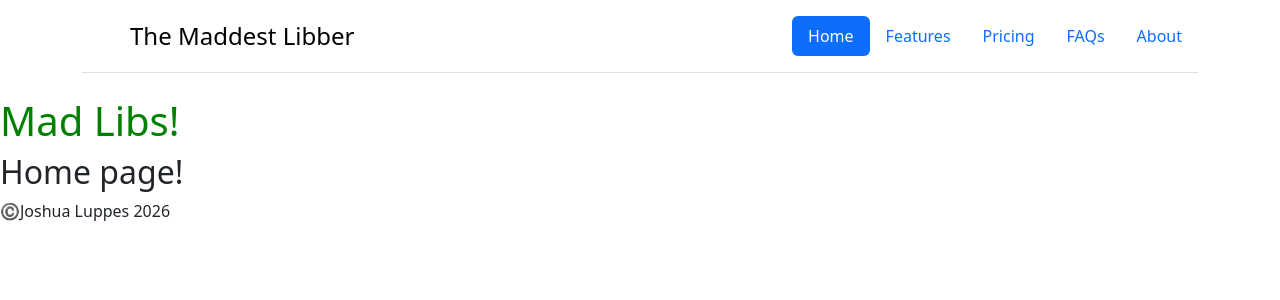
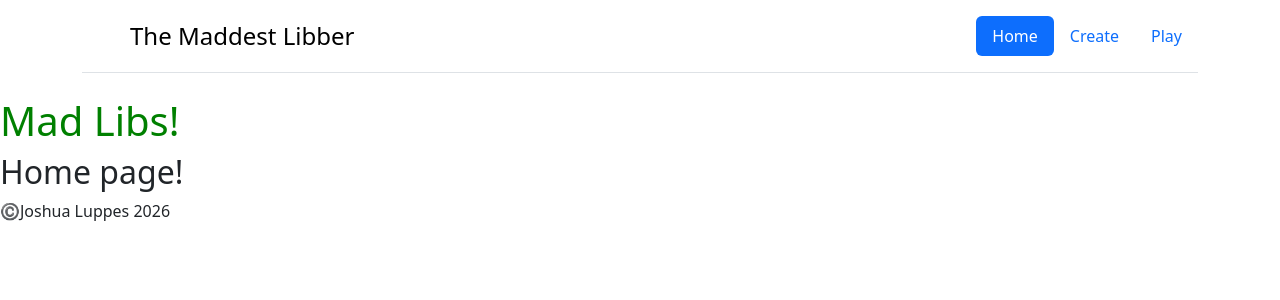
Before and after one commit to JLuppes/MaddestLibber, a Flask app: page / in a window 1280 px wide. Shown: the top 300 px of the page. Run offline with Flask 3, Linux system fonts and the light colour scheme.

Commit message:
Add routes for Play and Create

```diff
--- a/app.py
+++ b/app.py
@@ -2,6 +2,8 @@ from flask import Flask
 from config import Config
 from models import db
 from blueprints.main import main_controller
+from blueprints.create import create_controller
+from blueprints.play import play_controller
 from dotenv import load_dotenv
 from flask_admin import Admin
 from flask_admin.contrib.sqla import ModelView
@@ -22,6 +24,8 @@ with app.app_context():
     print("Database created at:", app.config['SQLALCHEMY_DATABASE_URI'])
 
 app.register_blueprint(main_controller.main)
+app.register_blueprint(create_controller.create)
+app.register_blueprint(play_controller.play)
 
 if __name__ == '__main__':
     app.run(debug=True)
--- /dev/null
+++ b/blueprints/create/create_controller.py
@@ -0,0 +1,6 @@
+from flask import Blueprint, render_template, request, redirect, url_for
+create = Blueprint('create', __name__, url_prefix='/create', template_folder='./templates')
+
+@create.route('/')
+def home():
+    return render_template('create_home.html')
--- /dev/null
+++ b/blueprints/play/play_controller.py
@@ -0,0 +1,6 @@
+from flask import Blueprint, render_template, request, redirect, url_for
+play = Blueprint('play', __name__, url_prefix='/play', template_folder='./templates')
+
+@play.route('/')
+def home():
+    return render_template('play_home.html')
--- a/templates/components/navbar.html
+++ b/templates/components/navbar.html
@@ -15,10 +15,8 @@
       <li class="nav-item">
         <a href="{{url_for('main.home')}}" class="nav-link active" aria-current="page">Home</a>
       </li>
-      <li class="nav-item"><a href="#" class="nav-link">Features</a></li>
-      <li class="nav-item"><a href="#" class="nav-link">Pricing</a></li>
-      <li class="nav-item"><a href="#" class="nav-link">FAQs</a></li>
-      <li class="nav-item"><a href="#" class="nav-link">About</a></li>
+      <li class="nav-item"><a href="{{url_for('create.home')}}" class="nav-link">Create</a></li>
+      <li class="nav-item"><a href="{{url_for('play.home')}}" class="nav-link">Play</a></li>
     </ul>
   </header>
 </div>
```
Also changed, not shown: blueprints/create/templates/create_home.html (added, +8 -0 lines), blueprints/play/templates/play_home.html (added, +8 -0 lines).
